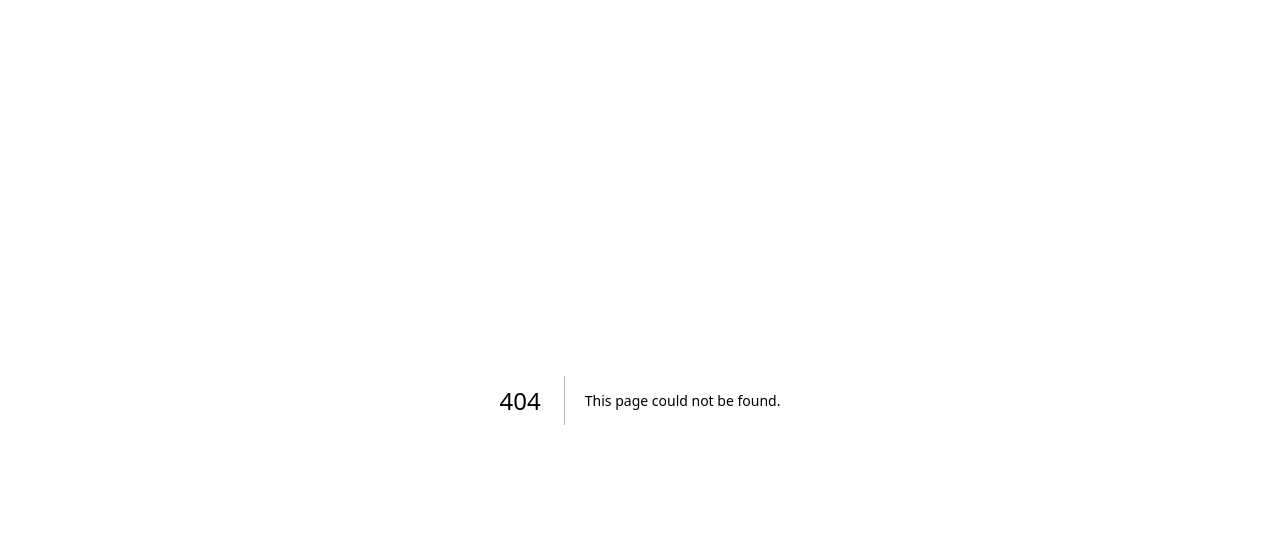
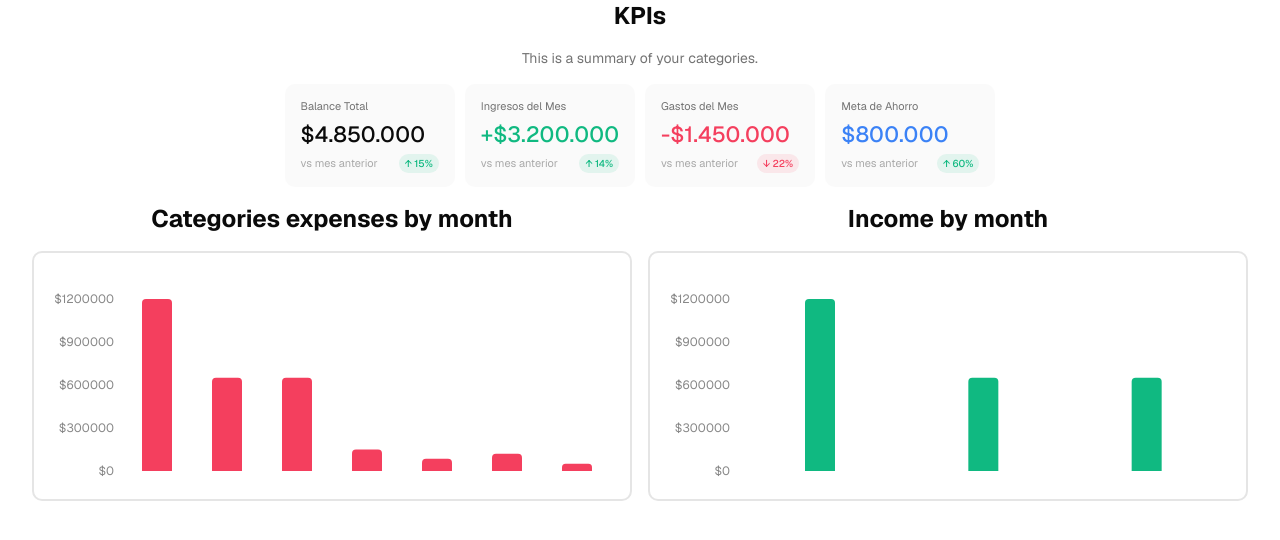
Before and after one commit to jonathanCocuy/FinTracker, a Next.js app: page /dashboard in a window 1280 px wide. Before the commit this address had no page. Shown: the top 540 px of the page. Built offline with nearby package versions, Linux system fonts and the light colour scheme.

Commit message:
feat(dashboard): dashboard in progress, created charts and kpis cards

```diff
--- a/package.json
+++ b/package.json
@@ -20,6 +20,7 @@
     "react": "19.2.3",
     "react-dom": "19.2.3",
     "react-hook-form": "^7.71.2",
+    "recharts": "^3.8.0",
     "shadcn": "^4.0.7",
     "tailwind-merge": "^3.5.0",
     "tw-animate-css": "^1.4.0",
--- /dev/null
+++ b/src/app/dashboard/page.tsx
@@ -0,0 +1,73 @@
+"use client"
+
+import { BarChartComponent } from "../../components/dashboard/bar-chart"
+import { KpiGrid, type KpiItem } from "../../components/dashboard/kpi-cards"
+
+const data = [
+  { label: "Vivienda", value: 1200000 },
+  { label: "Alimentación", value: 650000 },
+  { label: "Transporte", value: 650000 },
+  { label: "Ocio", value: 150000 },
+  { label: "Suscripciones", value: 85000 },
+  { label: "Salud", value: 120000 },
+  { label: "Otros", value: 50000 },
+]
+
+const dataIncome = [
+  { label: "Salario", value: 1200000 },
+  { label: "Inversiones", value: 650000 },
+  { label: "Otros Ingresos", value: 650000 },
+]
+
+const kpis: KpiItem[] = [
+  {
+    label: "Balance Total",
+    value: 4850000,
+    previousValue: 4200000,
+    subtitle: "vs mes anterior",
+    color: "default"
+  },
+  {
+    label: "Ingresos del Mes",
+    value: 3200000,
+    previousValue: 2800000,
+    subtitle: "vs mes anterior",
+    color: "income"
+  },
+  {
+    label: "Gastos del Mes",
+    value: 1450000,
+    previousValue: 1850000,
+    subtitle: "vs mes anterior",
+    color: "expense"
+  },
+  {
+    label: "Meta de Ahorro",
+    value: 800000,
+    previousValue: 500000,
+    subtitle: "vs mes anterior",
+    color: "savings"
+  },
+]
+
+export default function Dashboard() {
+  return (
+    <div className="flex flex-col gap-4 justify-center items-center">
+      <h1 className="text-2xl font-bold">KPIs</h1>
+      <p className="text-sm text-muted-foreground">
+        This is a summary of your categories.
+      </p>
+          <KpiGrid data={kpis} className="grid-cols-2 md:grid-cols-4" />
+      <div className="grid grid-cols-1 md:grid-cols-2 gap-4 justify-center items-center">
+        <div className="flex flex-col gap-4 justify-center items-center">
+          <h1 className="text-2xl font-bold">Categories expenses by month</h1>
+          <BarChartComponent data={data} color="var(--color-finance-expense)"/>
+        </div>
+        <div className="flex flex-col gap-4 justify-center items-center">
+          <h1 className="text-2xl font-bold">Income by month</h1>
+          <BarChartComponent data={dataIncome} color="var(--color-finance-income)"/>
+        </div>
+      </div>
+    </div>
+  )
+}
--- /dev/null
+++ b/src/components/dashboard/bar-chart.tsx
@@ -0,0 +1,89 @@
+"use client"
+
+import { Bar, BarChart as ReChartsBar, ResponsiveContainer, XAxis, YAxis, Tooltip, Cell, LabelList } from "recharts"
+
+interface ChartData {
+  label: string
+  value: number
+}
+
+interface BarChartProps {
+  data: ChartData[]
+  color?: string
+}
+
+const colorMap = {
+  "var(--color-finance-income)": "var(--color-finance-income)",
+  "var(--color-finance-expense)": "var(--color-finance-expense)",
+  "var(--color-finance-savings)": "var(--color-finance-savings)",
+}
+export function BarChartComponent({ data, color = "var(--color-finance-income)" }: BarChartProps) {
+  return (
+    <div className="h-[250px] w-[90%] md:w-[500px] lg:w-[600px] p-2 pt-4 rounded-lg bg-background border-border border-2">
+      <ResponsiveContainer width="100%" height="100%">
+        <ReChartsBar data={data} margin={{ top: 30, right: 10, left: 20, bottom: 20 }}>
+          <XAxis
+            dataKey="label"
+            hide={true}
+            stroke="#888888"
+            fontSize={9}
+            tickLine={false}
+            axisLine={true}
+            dy={15}
+          />
+          <YAxis
+            stroke="#888888"
+            fontSize={12}
+            tickLine={false}
+            axisLine={false}
+            tickFormatter={(value) => `$${value}`}
+          />
+          <Tooltip
+            cursor={{ fill: 'var(--color-border)', opacity: 0.1 }}
+            formatter={(value) => [value, "$"]}
+            separator=""
+            contentStyle={{
+              backgroundColor: 'var(--color-background)',
+              border: '1px solid var(--color-border)',
+              borderRadius: '12px',
+              fontSize: '12px',
+              padding: '10px 16px',
+              boxShadow: '0 10px 15px -3px rgba(0, 0, 0, 0.1)',
+              display: 'flex',
+              flexDirection: 'column',
+              alignItems: 'center',
+              justifyContent: 'center',
+              textAlign: 'center',
+            }}
+            itemStyle={{
+              color: 'var(--color-foreground)',
+              fontWeight: '700',
+              fontSize: '16px',
+              padding: '0',
+              textAlign: 'center',
+              display: 'block',
+              width: '100%'
+            }}
+            labelStyle={{
+              color: 'var(--color-foreground)',
+              marginBottom: '2px',
+              fontSize: '12px',
+              opacity: 0.5,
+              fontWeight: '500',
+              textAlign: 'center',
+              width: '100%'
+            }}
+          />
+          <Bar dataKey="value" radius={[4, 4, 0, 0]} barSize={30}>
+          {data.map((entry, index) => (
+            <Cell
+              key={`cell-${index}`}
+              fill={colorMap[color as keyof typeof colorMap]}
+            />
+          ))}
+          </Bar>
+        </ReChartsBar>
+      </ResponsiveContainer>
+    </div>
+  )
+}
--- /dev/null
+++ b/src/components/dashboard/kpi-cards.tsx
@@ -0,0 +1,98 @@
+// components/KpiCard.tsx
+
+export type KpiColor = "income" | "expense" | "savings" | "default"
+
+export type KpiItem = {
+  label: string
+  value: number
+  previousValue?: number  // si lo pasas, calcula el trend automáticamente
+  subtitle?: string       // e.g. "vs febrero"
+  prefix?: string
+  suffix?: string
+  color?: KpiColor
+}
+
+// ─── Helpers ──────────────────────────────────────────────────────────────────
+
+const colorMap: Record<KpiColor, string> = {
+  income:  "text-finance-income",
+  expense: "text-finance-expense",
+  savings: "text-finance-savings",
+  default: "text-foreground",
+}
+
+function formatNumber(value: number) {
+  return new Intl.NumberFormat("es-CO", { maximumFractionDigits: 0 }).format(value)
+}
+
+function getTrend(value: number, prev: number) {
+  if (prev === 0) return { direction: "flat" as const, percent: 0 }
+  const diff = ((value - prev) / Math.abs(prev)) * 100
+  const percent = Math.round(Math.abs(diff))
+  const direction = diff > 0.5 ? "up" : diff < -0.5 ? "down" : "flat"
+  return { direction: direction as "up" | "down" | "flat", percent }
+}
+
+// ─── Trend badge ──────────────────────────────────────────────────────────────
+
+const trendStyles = {
+  up:   { cls: "bg-finance-income/10 text-finance-income", arrow: "↑" },
+  down: { cls: "bg-finance-expense/10 text-finance-expense", arrow: "↓" },
+  flat: { cls: "bg-muted text-muted-foreground border border-border", arrow: "→" },
+}
+
+function TrendBadge({ value, prev }: { value: number; prev: number }) {
+  const { direction, percent } = getTrend(value, prev)
+  const { cls, arrow } = trendStyles[direction]
+  return (
+    <span className={`inline-flex items-center gap-0.5 text-[10px] font-medium px-1.5 py-0.5 rounded-full ${cls}`}>
+      {arrow} {percent}%
+    </span>
+  )
+}
+
+// ─── KpiCard ─────────────────────────────────────────────────────────────────
+
+export function KpiCard({ item }: { item: KpiItem }) {
+  const { label, value, previousValue, subtitle, prefix = "$", suffix = "", color = "default" } = item
+
+  return (
+    <div className="bg-muted/50 rounded-lg px-4 py-3.5 flex flex-col gap-1.5">
+      <p className="text-[11px] text-muted-foreground">{label}</p>
+      <p className={`text-[22px] font-medium leading-tight ${colorMap[color]}`}>
+        {color === "income" ? "+" : color === "expense" ? "-" : ""}{prefix}{formatNumber(value)}{suffix}
+      </p>
+      <div className="flex items-center justify-between gap-2 min-h-[18px]">
+        {subtitle && (
+          <p className="text-[11px] text-muted-foreground/60">{subtitle}</p>
+        )}
+        {previousValue !== undefined && (
+          <TrendBadge value={value} prev={previousValue} />
+        )}
+      </div>
+    </div>
+  )
+}
+
+// ─── KpiGrid ─────────────────────────────────────────────────────────────────
+
+export function KpiGrid({ data, className }: { data: KpiItem[]; className?: string }) {
+  return (
+    <div className={`grid gap-2.5 ${className ?? ""}`}>
+      {data.map((item) => (
+        <KpiCard key={item.label} item={item} />
+      ))}
+    </div>
+  )
+}
+
+// ─── Uso ──────────────────────────────────────────────────────────────────────
+//
+// const data = [
+//   { label: "Ingresos",    value: 3500000, previousValue: 3125000, subtitle: "vs febrero", color: "income"  },
+//   { label: "Gastos",      value: 2260000, previousValue: 2092592, subtitle: "vs febrero", color: "expense" },
+//   { label: "Ahorro",      value: 620000,  previousValue: 620000,  subtitle: "vs febrero", color: "savings" },
+//   { label: "Transporte",  value: 150000,                                                   color: "default" },
+// ]
+//
+// <KpiGrid data={data} className="grid-cols-2 md:grid-cols-4" />
```
Also changed, not shown: 1 other file (tests, documents, lock files or other folders).
